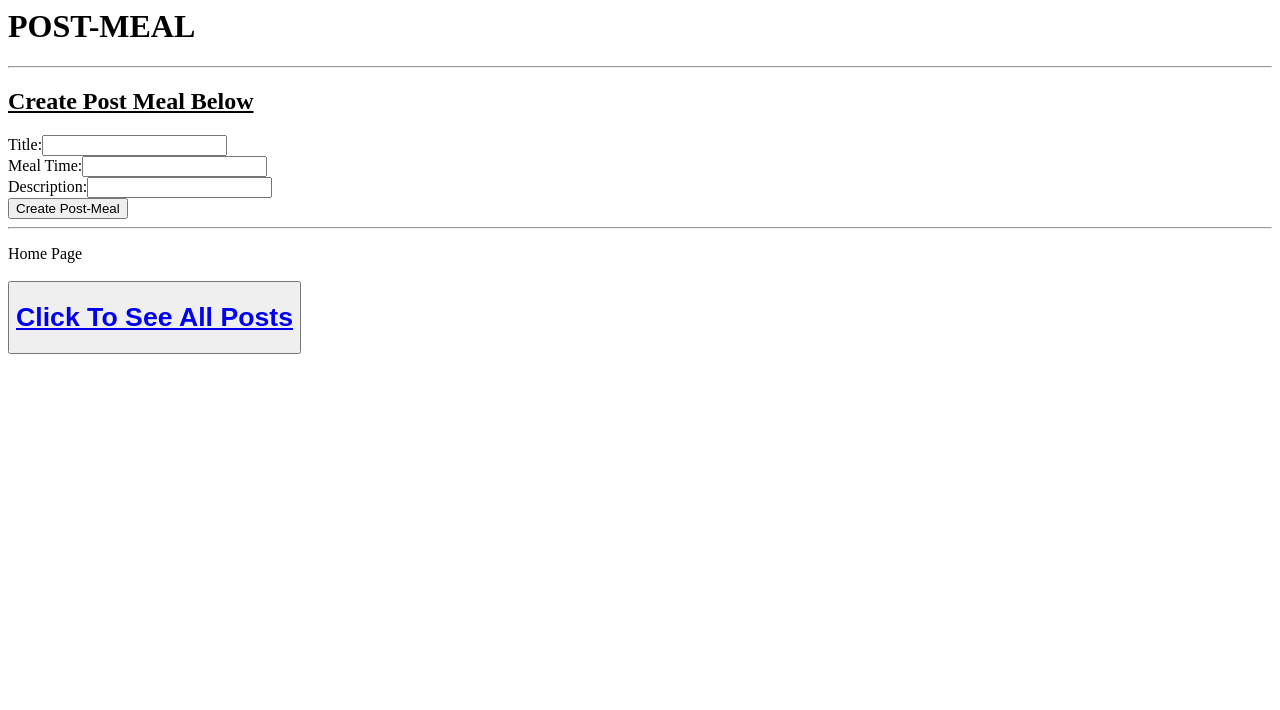
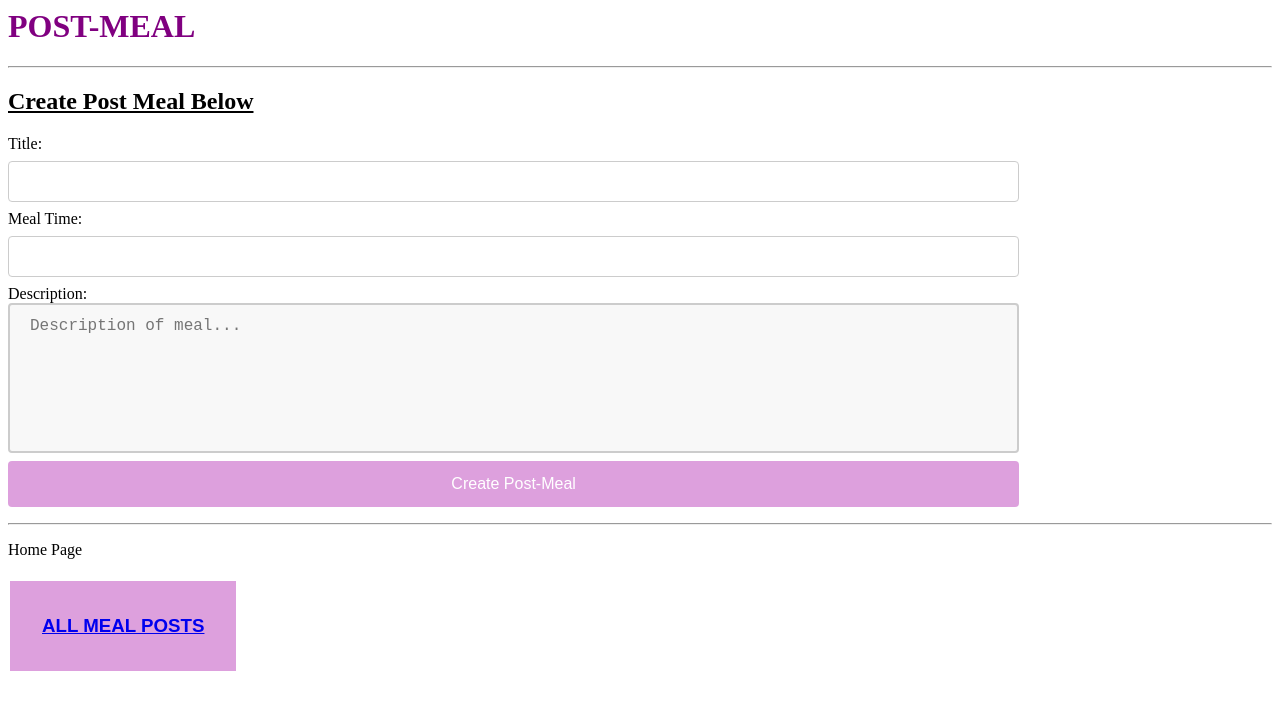
Before and after one commit to Lamtammy1515/PostMeal_Client, a React (Create React App) app: page /api/v1 in a window 1280 px wide. Shown: the top 710 px of the page. Built offline with nearby package versions, Linux system fonts and the light colour scheme; no server answers.

Commit message:
added style / css

```diff
--- /dev/null
+++ b/src/components/App.css
@@ -0,0 +1,72 @@
+.App {
+    background-image: url("https://files.123freevectors.com/wp-content/original/112575-plain-white-blurred-background-vector.jpg");
+    position: fixed;
+    min-width: 100%;
+    min-height: 100%;
+    background-size: cover;
+    background-position: center;
+}
+
+.Align {
+    text-align: center;
+}
+
+.Color {
+    color: purple;
+}
+
+.button {
+    background-color: plum;
+    border: none;
+    color: white;
+    padding: 15px 32px;
+    text-align: center;
+    text-decoration: none;
+    display: inline-block;
+    font-size: 16px;
+    margin: 4px 2px;
+    cursor: pointer;
+    -webkit-transition-duration: 0.4s; /* Safari */
+    transition-duration: 0.4s;
+  }
+
+  .button2:hover {
+    box-shadow: 0 12px 16px 0 rgba(0,0,0,0.24),0 17px 50px 0 rgba(0,0,0,0.19);
+  }
+
+  input[type=text], select {
+    width: 80%;
+    padding: 12px 20px;
+    margin: 8px 0;
+    display: inline-block;
+    border: 1px solid #ccc;
+    border-radius: 4px;
+    box-sizing: border-box;
+  }
+
+  input[type=submit] {
+    width: 80%;
+    background-color: plum;
+    color: white;
+    padding: 14px 20px;
+    margin: 8px 0;
+    border: none;
+    border-radius: 4px;
+    cursor: pointer;
+  }
+
+  input[type=submit]:hover {
+    background-color: pink;
+  }
+
+  textarea {
+    width: 80%;
+    height: 150px;
+    padding: 12px 20px;
+    box-sizing: border-box;
+    border: 2px solid #ccc;
+    border-radius: 4px;
+    background-color: #f8f8f8;
+    font-size: 16px;
+    resize: none;
+  }
--- a/src/components/App.js
+++ b/src/components/App.js
@@ -3,12 +3,12 @@ import React from 'react';
 import Router from './Router'
 import MealsContainer from './MealsContainer'
 import CommentsContainer from './CommentsContainer';
-
+import './App.css';
 
 const App = () => {
     return (
         <div>
-             <h1>POST-MEAL</h1>
+             <h1 className="Color">POST-MEAL</h1>
              <hr/>
             <MealsContainer/>
             <CommentsContainer/>
--- a/src/components/Home.js
+++ b/src/components/Home.js
@@ -6,7 +6,7 @@ const Home = () => {
             <div>
                 Home Page
                 <br/><br/>
-                <button><h1><Link to="/api/v1/meals">Click To See All Posts</Link></h1></button>
+                <button class="button button2"><h3><Link to="/api/v1/meals">ALL MEAL POSTS</Link></h3></button>
             </div>
         )
     }
--- a/src/components/MealsForm.js
+++ b/src/components/MealsForm.js
@@ -19,25 +19,29 @@ handleChange = e => {
 }
 
 handleSubmit = e => {
-    alert("New Meal Post Updated!")
+    e.preventDefault()
     console.log(e)
     this.props.addMeal(this.state)
 }
 
     render() {
         return (
+
+
+
+
             <div><u><h2>Create Post Meal Below</h2></u>
             <form onSubmit={this.handleSubmit}>
-                <label>Title:</label>
+                <label>Title:</label><br/>
                 <input type='text' value={this.state.title} onChange={this.handleChange} name='title'/>
                 <br/>
-                <label>Meal Time:</label>
+                <label>Meal Time:</label><br/>
                 <input type='text' value={this.state.meal_time} onChange={this.handleChange} name='meal_time'/>
                 <br/>
-                <label>Description:</label>
-                <input type='text' value={this.state.description} onChange={this.handleChange} name='description'/>
+                <label>Description:</label><br/>
+                <textarea placeholder="Description of meal..." type='text' value={this.state.description} onChange={this.handleChange} name='description'/>
                 <br/>
-                <input type='submit' value='Create Post-Meal' /><hr/>
+                <input type='submit' value='Create Post-Meal' class="button button1"/><hr/>
             </form></div>
         )
     }
--- a/src/components/MealsList.js
+++ b/src/components/MealsList.js
@@ -9,7 +9,7 @@ const MealsList = ({ meals }) => {
             <div>
                 {meals.map(meal =>
                 <ul><li key={meal.id}>
-                    {meal.title} - {meal.meal_time} <br/> {meal.description}
+                    <h2>{meal.title} [{meal.meal_time}]</h2>-{meal.description}
                     <br/><br/>
                     <CommentsForm mealId={meal.id}/>
                     <Comments mealId={meal.id}/>
```
